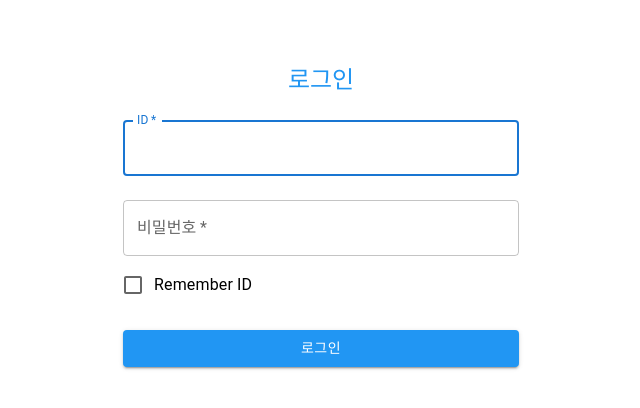
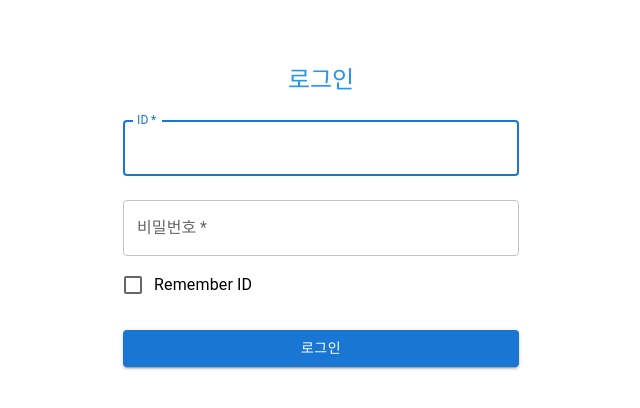
Before and after one commit to skp10216/DealerShop_Dealer, a React (Create React App) app: page /login in a window 1280 px wide. Shown: the top 408 px of the page, without its empty margins (319-959 px from the left). Built offline with nearby package versions, Linux system fonts and the light colour scheme.

Commit message:
필요없는 소스 제거

```diff
--- a/src/LoginPage.js
+++ b/src/LoginPage.js
@@ -115,8 +115,6 @@ export default function LoginPage() {
             sx={{
               mt: 3,
               mb: 2,
-              bgcolor: blue[500],
-              '&:hover': { bgcolor: blue[700] },
             }}
           >
             로그인
```
